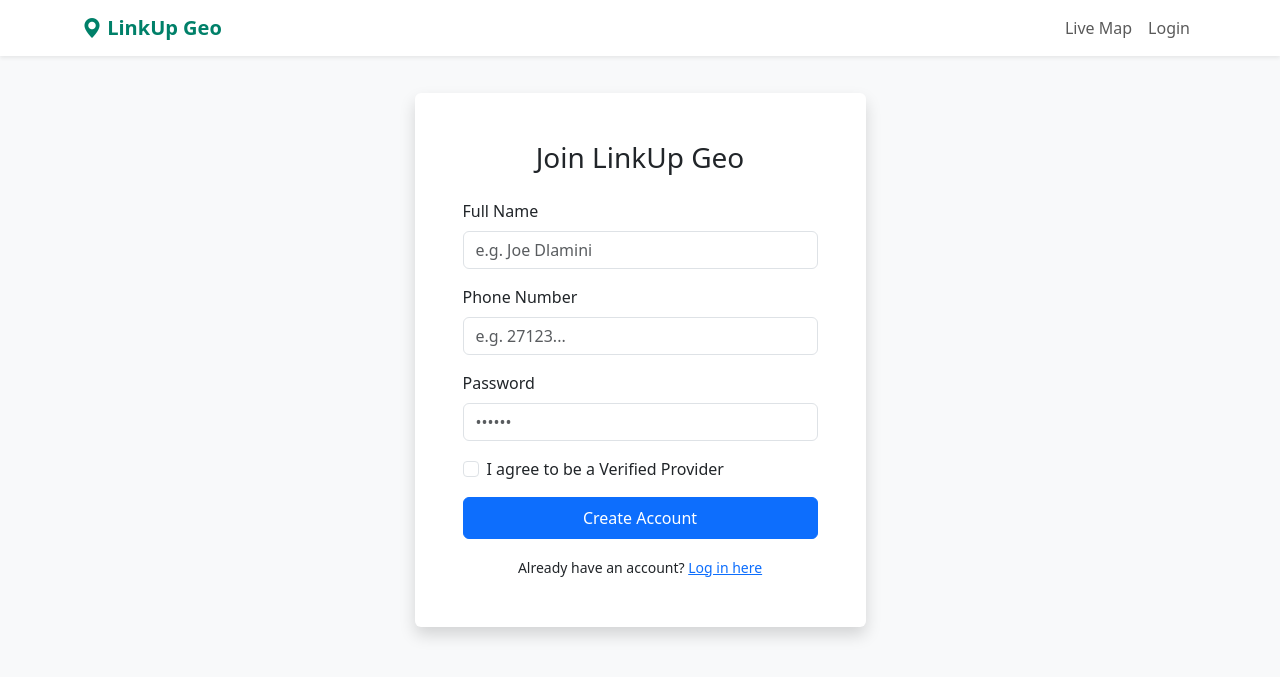
After one commit to ChumaMike/LinkUpBotDemo, a Flask app: page /signup in a window 1280 px wide. The commit adds this page. Shown: the top 677 px of the page. Run offline with Flask 3, Linux system fonts and the light colour scheme.

Commit message:
feat: added signup page and add-listing modal

```diff
--- /dev/null
+++ b/src/templates/signup.html
@@ -0,0 +1,41 @@
+{% extends "base.html" %}
+
+{% block content %}
+<div class="row justify-content-center align-items-center" style="height: 70vh;">
+    <div class="col-md-5">
+        <div class="card shadow">
+            <div class="card-body p-5">
+                <h3 class="text-center mb-4">Join LinkUp Geo</h3>
+
+                <form method="POST">
+                    <div class="mb-3">
+                        <label class="form-label">Full Name</label>
+                        <input type="text" name="name" class="form-control" placeholder="e.g. Joe Dlamini" required>
+                    </div>
+
+                    <div class="mb-3">
+                        <label class="form-label">Phone Number</label>
+                        <input type="text" name="phone" class="form-control" placeholder="e.g. 27123..." required>
+                    </div>
+
+                    <div class="mb-3">
+                        <label class="form-label">Password</label>
+                        <input type="password" name="password" class="form-control" placeholder="••••••" required>
+                    </div>
+
+                    <div class="form-check mb-3">
+                        <input class="form-check-input" type="checkbox" required>
+                        <label class="form-check-label">I agree to be a Verified Provider</label>
+                    </div>
+
+                    <button type="submit" class="btn btn-primary w-100 py-2">Create Account</button>
+                </form>
+
+                <div class="text-center mt-3">
+                    <small>Already have an account? <a href="/login">Log in here</a></small>
+                </div>
+            </div>
+        </div>
+    </div>
+</div>
+{% endblock %}
```
Also changed, not shown: src/api/web_routes.py (+42 -0 lines), src/templates/dashboard.html (+42 -1 lines), instance/linkup.db.
